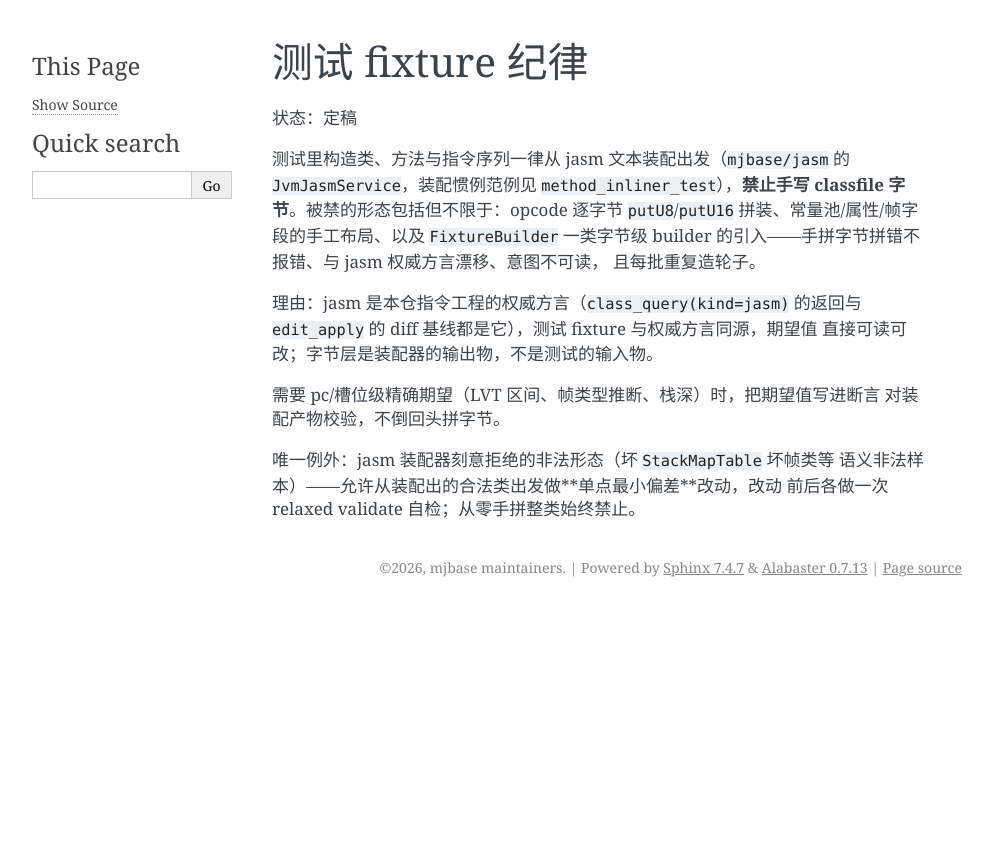
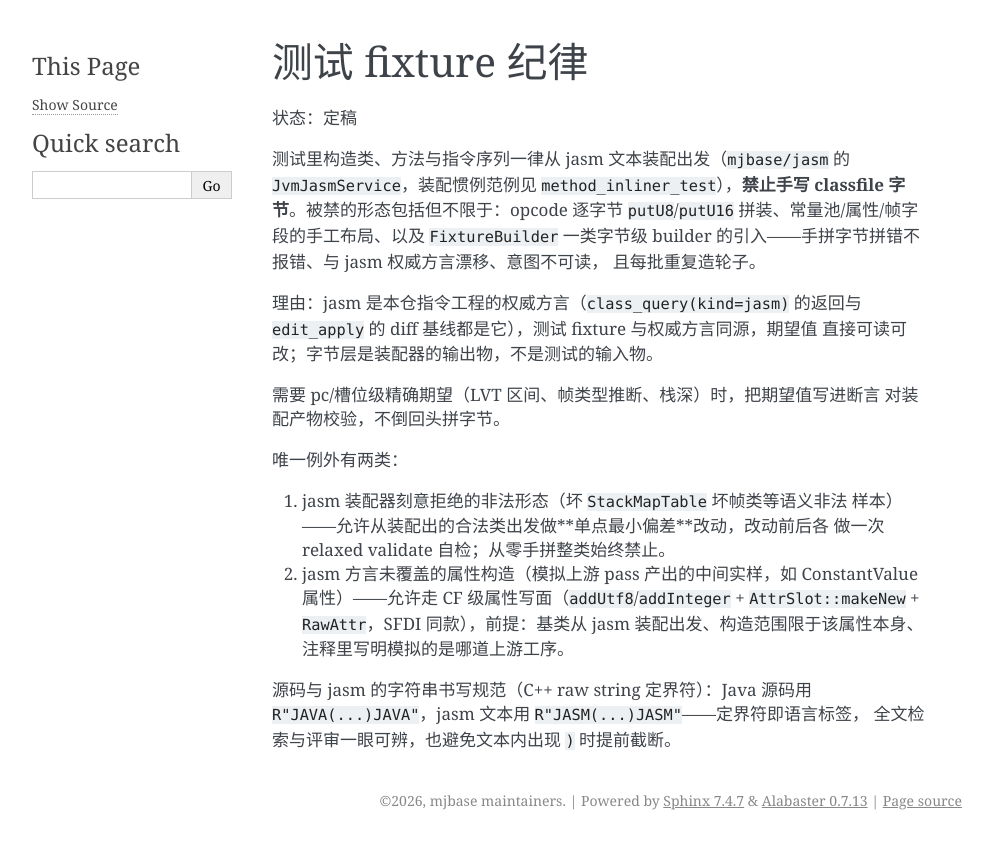
Before and after one commit to luiox/mjbase, a Sphinx documentation site: the page built from mjbase/doc/test-fixtures.rst, in a window 1280 px wide. Shown: the top 849 px of the page, without its empty margins (148-1141 px from the left). Built offline with Sphinx 7.4.7, drawn with Linux system fonts in a browser that asks for light colours.

Commit message:
docs(test): fixture 纪律补两类例外边界与 raw string 定界符规范

```diff
--- a/mjbase/doc/test-fixtures.rst
+++ b/mjbase/doc/test-fixtures.rst
@@ -17,6 +17,16 @@ builder 的引入——手拼字节拼错不报错、与 jasm 权威方言漂移
 需要 pc/槽位级精确期望（LVT 区间、帧类型推断、栈深）时，把期望值写进断言
 对装配产物校验，不倒回头拼字节。
 
-唯一例外：jasm 装配器刻意拒绝的非法形态（坏 ``StackMapTable`` 坏帧类等
-语义非法样本）——允许从装配出的合法类出发做**单点最小偏差**改动，改动
-前后各做一次 relaxed validate 自检；从零手拼整类始终禁止。
+唯一例外有两类：
+
+1. jasm 装配器刻意拒绝的非法形态（坏 ``StackMapTable`` 坏帧类等语义非法
+   样本）——允许从装配出的合法类出发做**单点最小偏差**改动，改动前后各
+   做一次 relaxed validate 自检；从零手拼整类始终禁止。
+2. jasm 方言未覆盖的属性构造（模拟上游 pass 产出的中间实样，如
+   ConstantValue 属性）——允许走 CF 级属性写面（``addUtf8``/``addInteger``
+   + ``AttrSlot::makeNew`` + ``RawAttr``，SFDI 同款），前提：基类从 jasm
+   装配出发、构造范围限于该属性本身、注释里写明模拟的是哪道上游工序。
+
+源码与 jasm 的字符串书写规范（C++ raw string 定界符）：Java 源码用
+``R"JAVA(...)JAVA"``，jasm 文本用 ``R"JASM(...)JASM"``——定界符即语言标签，
+全文检索与评审一眼可辨，也避免文本内出现 ``)`` 时提前截断。
```
